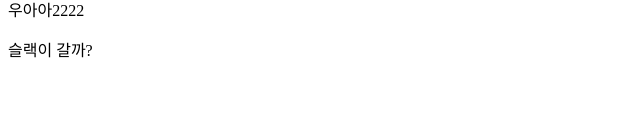
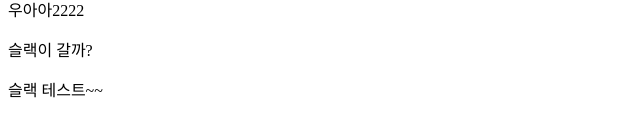
Before and after one commit to leecho87/cicd-test, a React (Create React App) app: page / in a window 1280 px wide. Shown: the part 227-364 px from the top of the page, without its empty margins (0-640 px from the left). Built offline with nearby package versions, Linux system fonts and the light colour scheme.

Commit message:
slack 테스트2

```diff
--- a/src/App.js
+++ b/src/App.js
@@ -9,6 +9,7 @@ function App() {
       <p>우아아아아아아아아아ㅏ</p>
       <p>우아아2222</p>
       <p>슬랙이 갈까?</p>
+      <p>슬랙 테스트~~</p>
     </>
   )
 }
```
